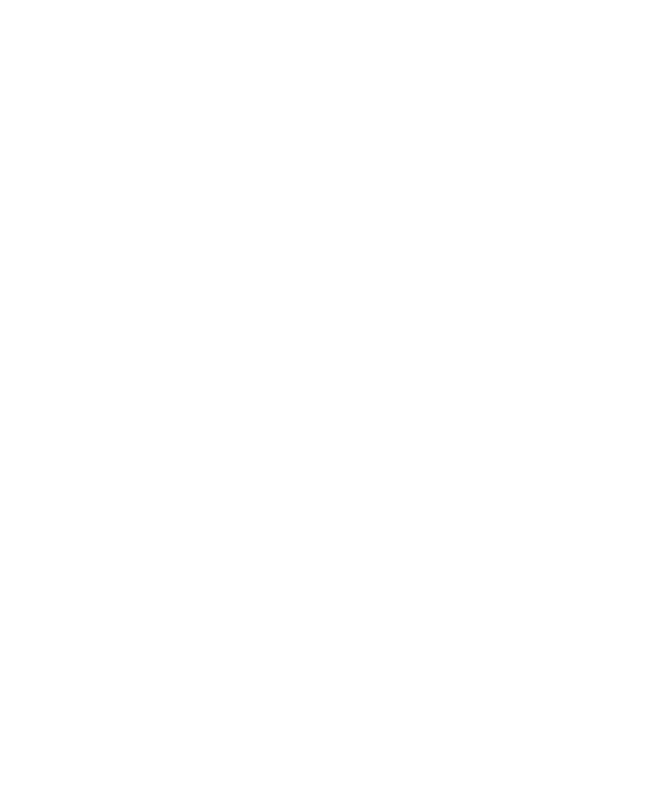
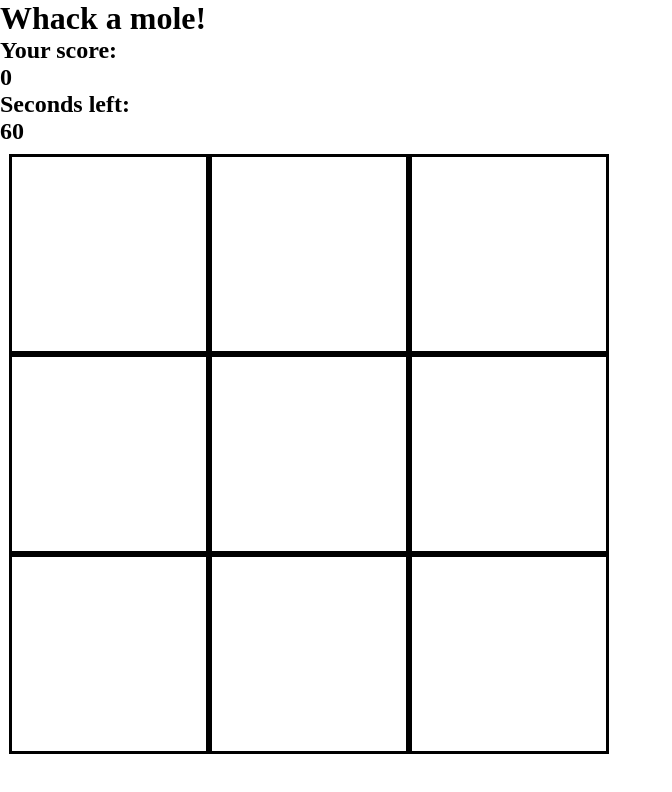
Before and after one commit to aacarring/whack-a-mole, a plain HTML site: page index.html in a window 1280 px wide. Shown: the whole page, without its empty margins (0-672 px from the left). Drawn offline with Linux system fonts and the light colour scheme.

Commit message:
Added layout in html and styling in css

```diff
--- a/index.html
+++ b/index.html
@@ -8,6 +8,26 @@
 </head>
 <body>
 
+    <h1>Whack a mole!</h1>
+
+    <h2>Your score:</h2>
+    <h2 id="score">0</h2>
+
+    <h2>Seconds left:</h2>
+     <h2 id="time-left">60</h2>
+
+  <div class="grid">
+    <div class="square" id="1"></div>
+    <div class="square" id="2"></div>
+    <div class="square" id="3"></div>
+    <div class="square" id="4"></div>
+    <div class="square" id="5"></div>
+    <div class="square" id="6"></div>
+    <div class="square" id="7"></div>
+    <div class="square" id="8"></div>
+    <div class="square" id="9"></div>
+  </div>
+
 <script src="/app.js"></script>
 </body>
 </html>
--- a/styles.css
+++ b/styles.css
@@ -0,0 +1,24 @@
+* {
+    margin: 0;
+    padding: 0;
+    box-sizing: border-box;
+}
+.square {
+    width: 200px;
+    height: 200px;
+    border-style: solid;
+    border-color: black;
+}
+.grid {
+    display: flex;
+    flex-flow: row wrap;
+    justify-content: center;
+    align-items: center;
+    align-content: center;
+    width: 618px;
+    height: 618px;
+}
+.mole {
+    background-image: url('mole.jpg');
+    background-size: cover;
+}
```
